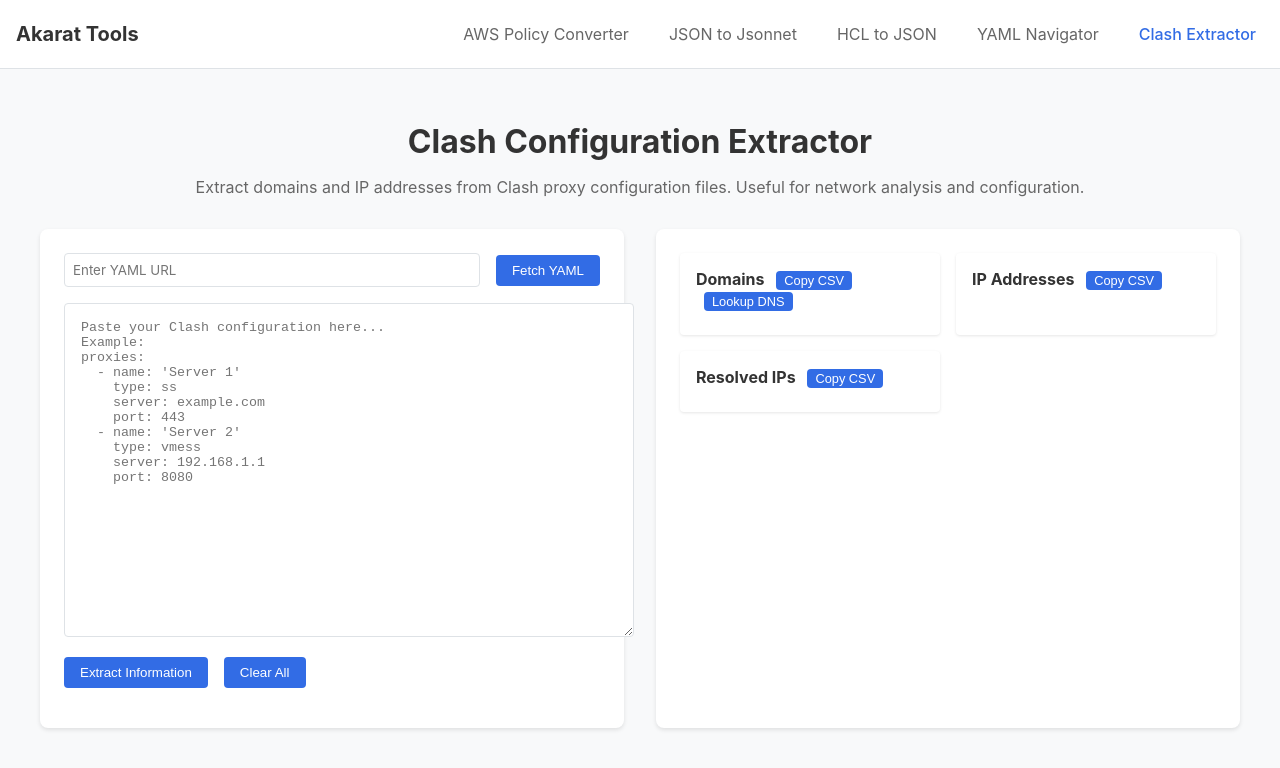
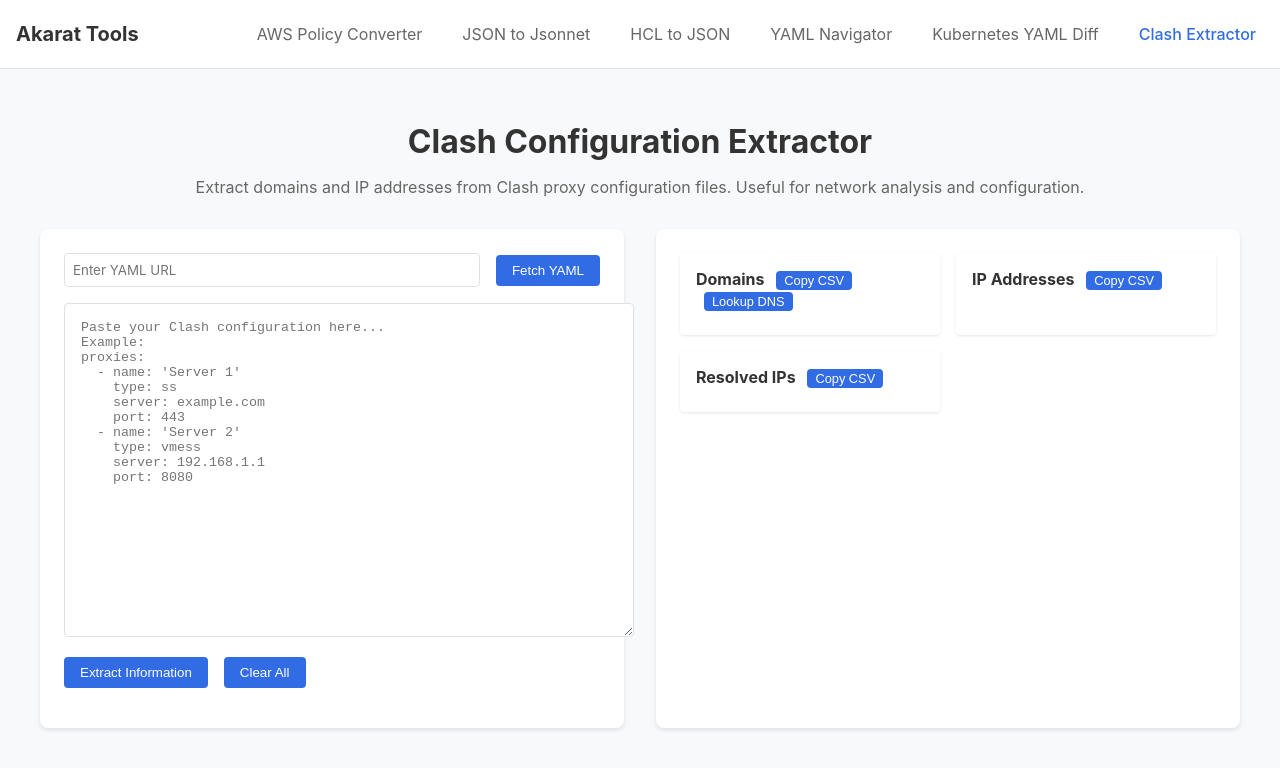
Before and after one commit to bohrasd/aws-policy-hcl-converter, a website: page clash-extractor.html in a window 1280 px wide. Drawn offline with Linux system fonts and the light colour scheme.

Commit message:
link all together

```diff
--- a/clash-extractor.html
+++ b/clash-extractor.html
@@ -279,6 +279,7 @@
                 <a href="json-to-jsonnet.html" class="nav-link">JSON to Jsonnet</a>
                 <a href="hcl-to-json.html" class="nav-link">HCL to JSON</a>
                 <a href="yaml-navigator.html" class="nav-link">YAML Navigator</a>
+                <a href="k8s-yaml-diff.html" class="nav-link">Kubernetes YAML Diff</a>
                 <a href="clash-extractor.html" class="nav-link active">Clash Extractor</a>
             </div>
         </nav>
```
Also changed, not shown: index.html (+1 -0 lines).
